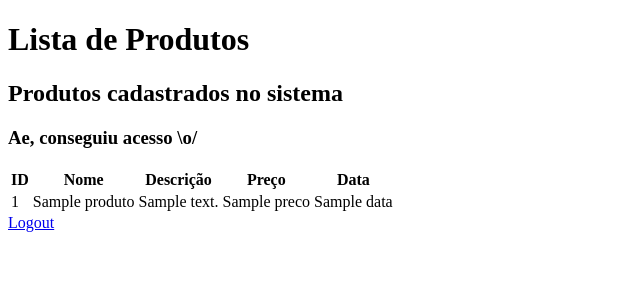
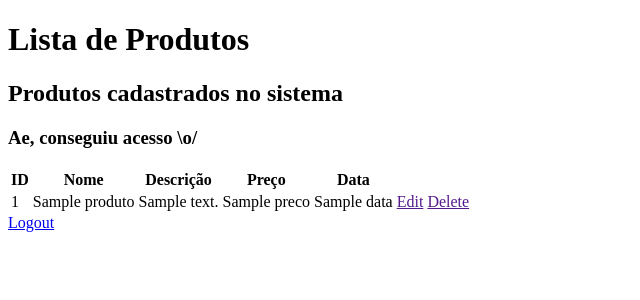
Before and after one commit to Josemir/login, a CodeIgniter app: the page made by application/views/listaView.php in a window 1280 px wide. Shown: the top 300 px of the page, without its empty margins (0-640 px from the left). Run offline with CodeIgniter, Linux system fonts and the light colour scheme; tables that the repository leaves empty hold one stand-in row (values such as "Sample post"); the template is opened without the code that fills it: most values are stand-ins (such as "Sample title", 1, 10 or a date in 2020).

Commit message:
Update listaView.php

```diff
--- a/application/views/listaView.php
+++ b/application/views/listaView.php
@@ -25,7 +25,21 @@
                 <td><?php echo $produto->descricao; ?></td>
                 <td><?php echo $produto->preco; ?></td>
                 <td><?php echo $produto->data; ?></td>
+            <td>
+        <a href="">
+            Edit
+        </a>
+                </td>
+                <td>
+            <a href="">
+            Delete
+            </a>
+                </td>
+
             </tr>
+    <!-- <tr> Representa uma linha na tabela. -->
+    <!-- <th> define cabeçalho. -->
+    <!-- <td> representa uma celula. -->
         <?php endforeach; ?>
     </table>
     <a href="<?php echo ('autenticar'); ?>">Logout</a>
```
